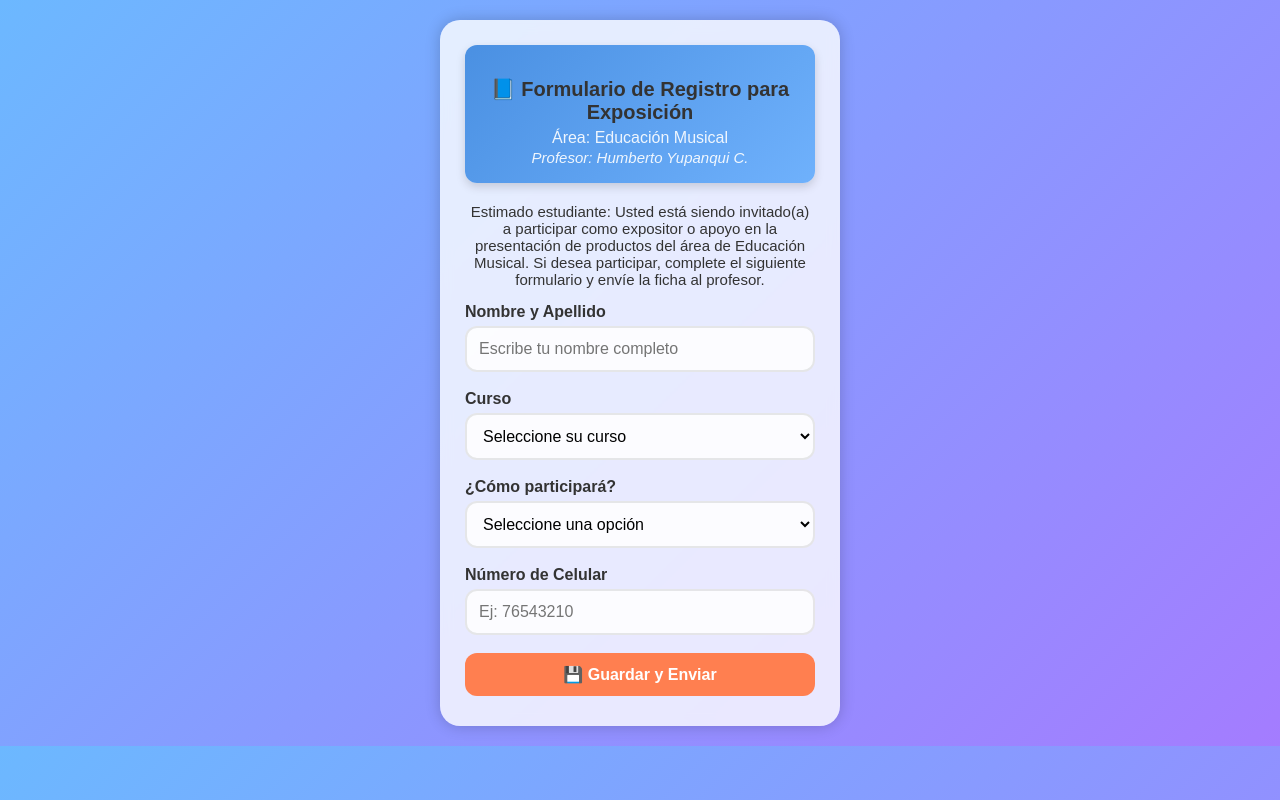
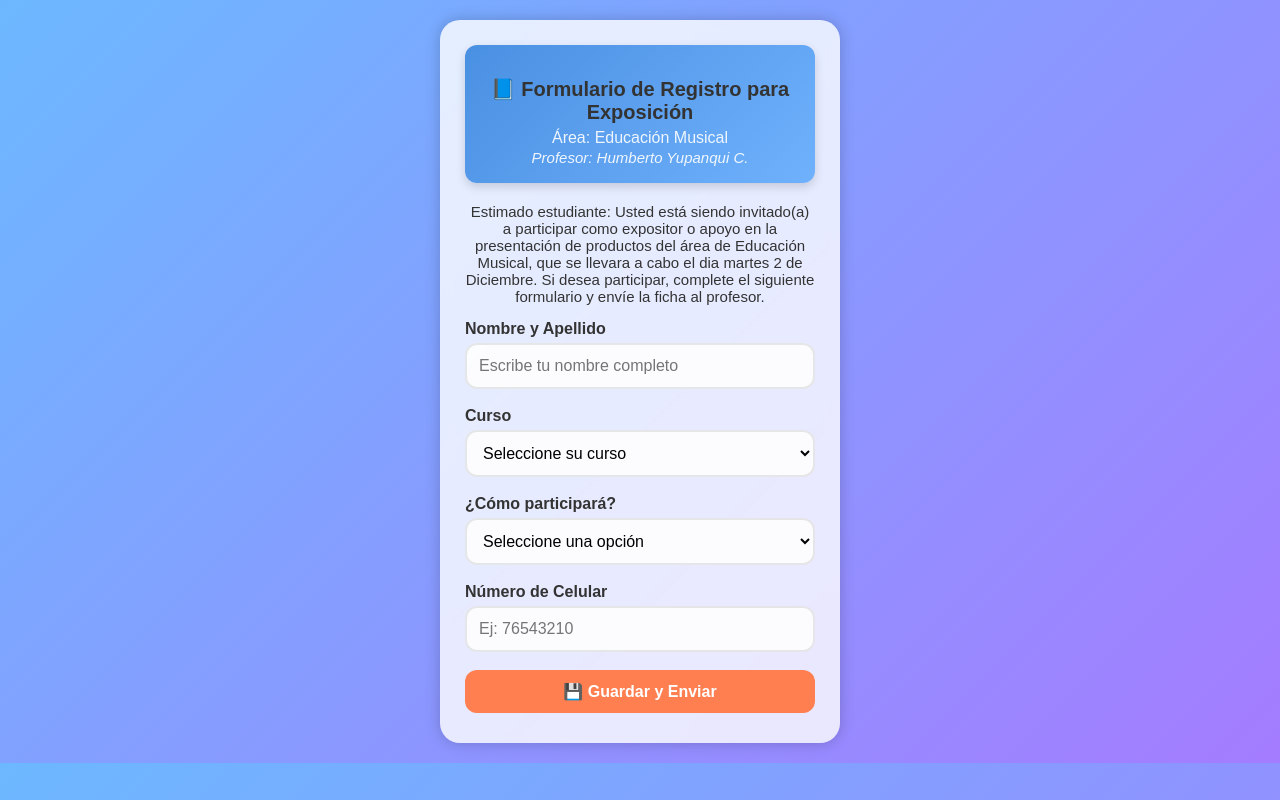
Before and after one commit to Humber720/SistemaRegistroMusica, a plain HTML site: page index.html in a window 1280 px wide. Drawn offline with nearby package versions, Linux system fonts and the light colour scheme.

Commit message:
index.html

```diff
--- a/index.html
+++ b/index.html
@@ -22,7 +22,8 @@
 
     <h2 style="font-size: 15px; font-weight: normal; margin-top: 10px;">
         Estimado estudiante:
-        Usted está siendo invitado(a) a participar como expositor o apoyo en la presentación de productos del área de Educación Musical.
+        Usted está siendo invitado(a) a participar como expositor o apoyo en la presentación de productos del área de
+        Educación Musical, que se llevara a cabo el dia martes 2 de Diciembre.
         Si desea participar, complete el siguiente formulario y envíe la ficha al profesor.
     </h2>
 
```
